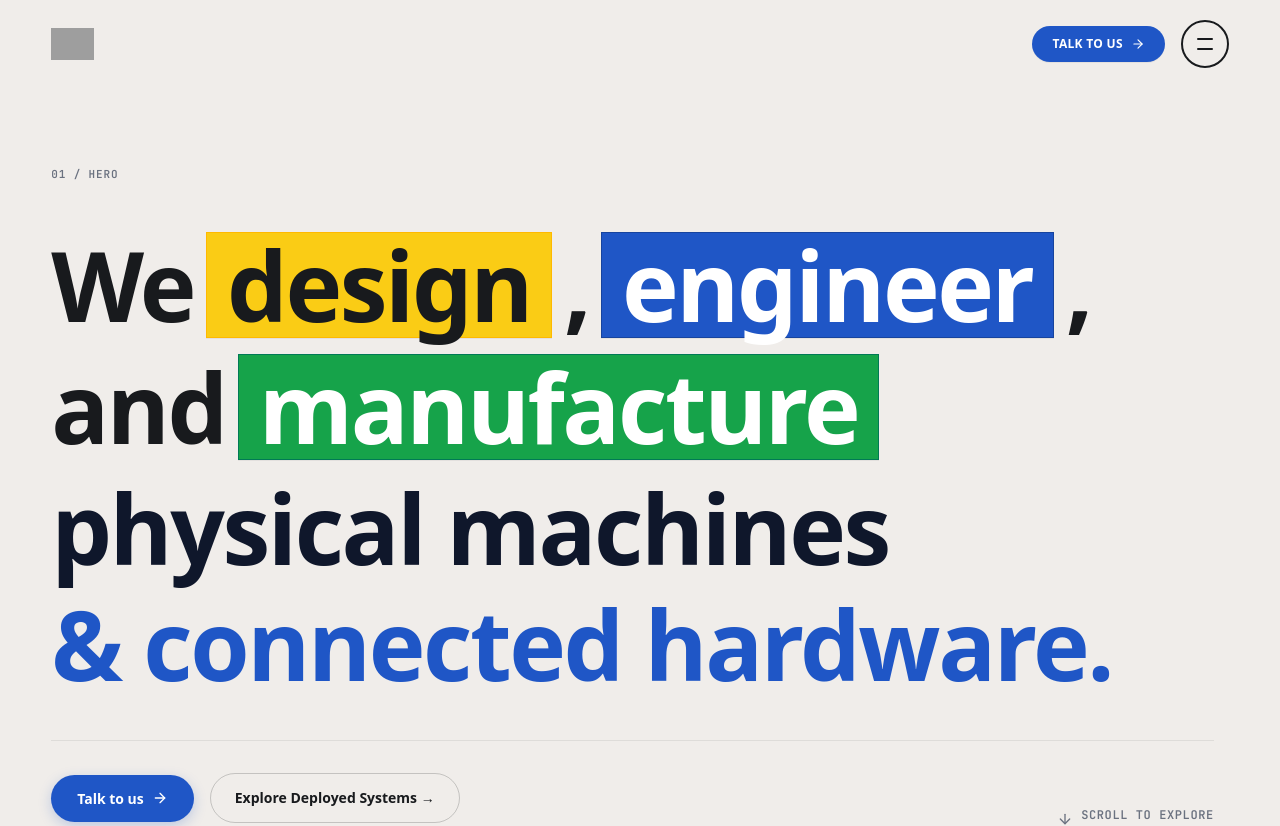
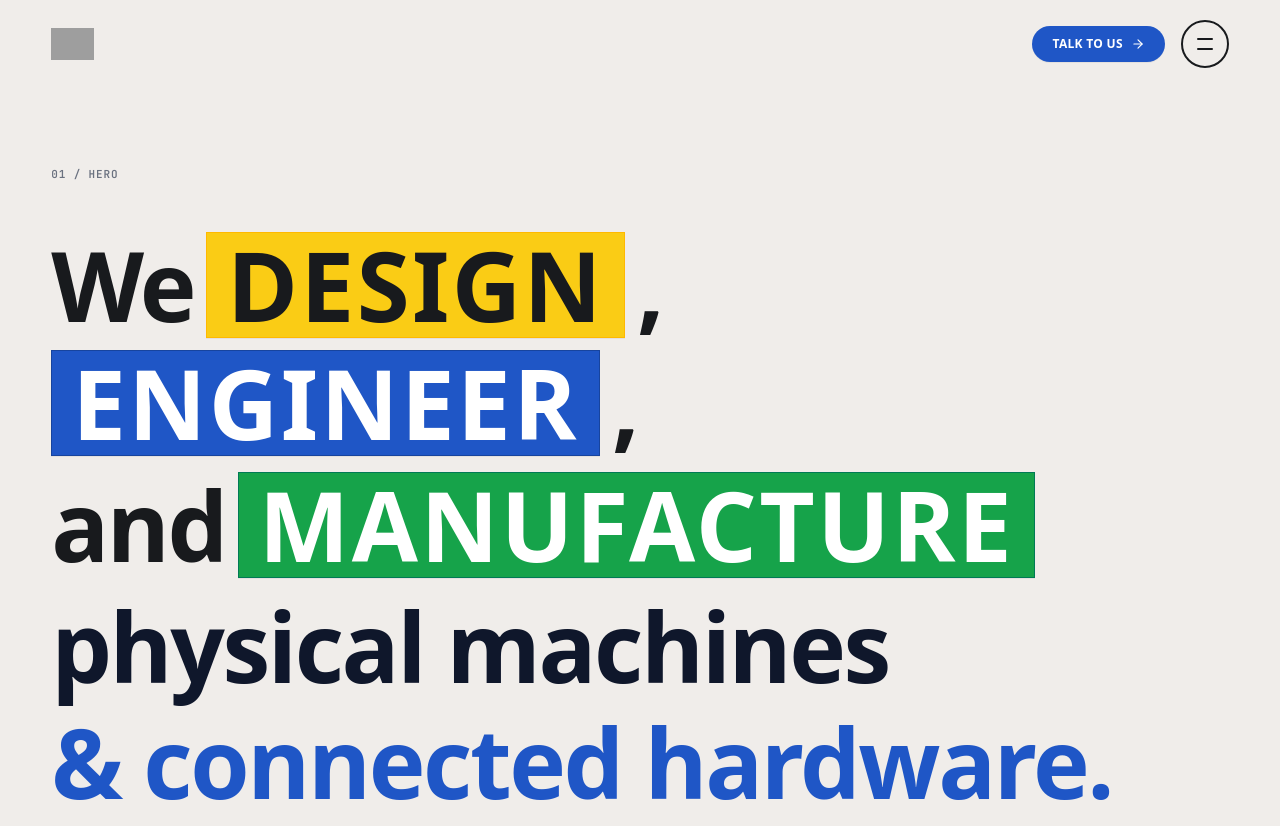
Before and after one commit to HarshaJyos/solvempire_test, a Next.js app: page / in a window 1280 px wide. Shown: the top 826 px of the page. Built offline with nearby package versions, Linux system fonts and the light colour scheme; grey boxes are pictures that could not be loaded.

Commit message:
style: set hero highlight action chips to uppercase (Option 2)

```diff
--- a/src/components/home/IndiseaHero.tsx
+++ b/src/components/home/IndiseaHero.tsx
@@ -16,23 +16,23 @@ export function IndiseaHero() {
         {/* Indisea-Style Display Headline with Beautiful Sharp Highlight Badges */}
         <div className="max-w-6xl">
           <h1 className="font-display font-extrabold text-[36px] sm:text-[54px] md:text-[68px] lg:text-[84px] xl:text-[96px] tracking-tight text-[var(--text-heading)] space-y-2 sm:space-y-4">
-            {/* Line 1: We [design], [engineer], */}
+            {/* Line 1: We [DESIGN], [ENGINEER], */}
             <div className="flex flex-wrap items-baseline gap-2 sm:gap-3 leading-none">
               <span>We</span>
-              <span className="inline-flex items-center px-3 sm:px-5 py-0.5 sm:py-1 rounded-none bg-[#FACC15] text-[#181A1D] border border-amber-400 shadow-2xs font-display">
+              <span className="inline-flex items-center px-3 sm:px-5 py-0.5 sm:py-1 rounded-none bg-[#FACC15] text-[#181A1D] border border-amber-400 shadow-2xs font-display uppercase tracking-wide">
                 design
               </span>
               <span>,</span>
-              <span className="inline-flex items-center px-3 sm:px-5 py-0.5 sm:py-1 rounded-none bg-[#1F56C6] text-white border border-[#17449E] shadow-2xs font-display">
+              <span className="inline-flex items-center px-3 sm:px-5 py-0.5 sm:py-1 rounded-none bg-[#1F56C6] text-white border border-[#17449E] shadow-2xs font-display uppercase tracking-wide">
                 engineer
               </span>
               <span>,</span>
             </div>
 
-            {/* Line 2: and [manufacture] */}
+            {/* Line 2: and [MANUFACTURE] */}
             <div className="flex flex-wrap items-baseline gap-2 sm:gap-3 leading-none">
               <span>and</span>
-              <span className="inline-flex items-center px-3 sm:px-5 py-0.5 sm:py-1 rounded-none bg-[#16A34A] text-white border border-emerald-700 shadow-2xs font-display">
+              <span className="inline-flex items-center px-3 sm:px-5 py-0.5 sm:py-1 rounded-none bg-[#16A34A] text-white border border-emerald-700 shadow-2xs font-display uppercase tracking-wide">
                 manufacture
               </span>
             </div>
```
